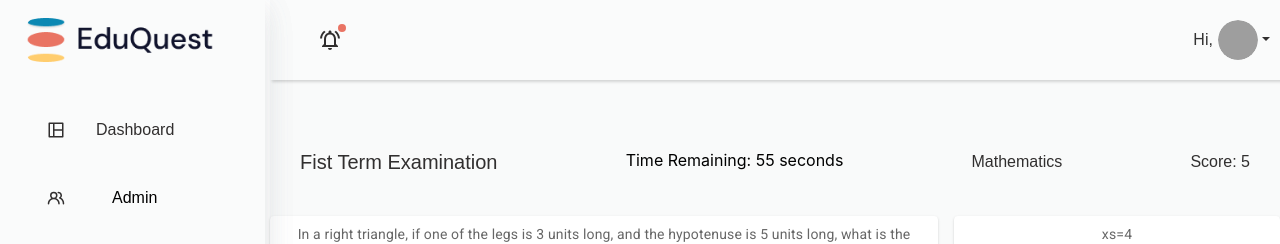
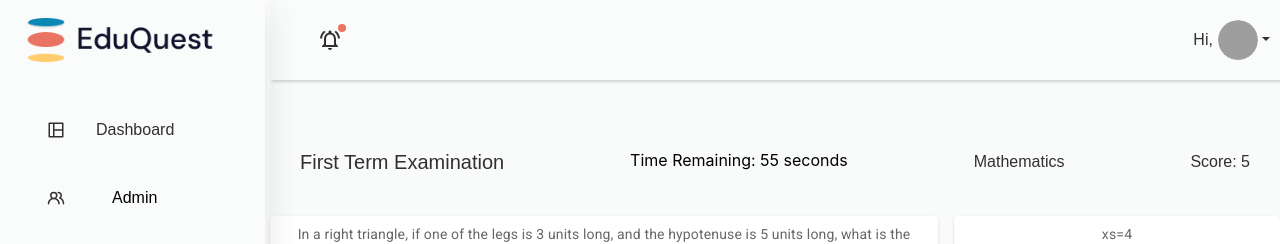
Before and after one commit to zinando/EduQuest, a React (Vite) app in the folder Frontend/: page /exam in a window 1280 px wide. Shown: the top 244 px of the page. Built offline with nearby package versions, Linux system fonts and the light colour scheme; grey boxes are pictures that could not be loaded.

Commit message:
Update Exam.jsx

```diff
--- a/Frontend/src/pages/Exam/Exam.jsx
+++ b/Frontend/src/pages/Exam/Exam.jsx
@@ -28,7 +28,7 @@ const Exam = () => {
           <div className='exam'>
             <ul>
 
-              <li><h5>Fist Term Examination</h5></li>
+              <li><h5>First Term Examination</h5></li>
               <li> <CountdownTimer /></li>
               <li>Mathematics</li>
               <li>Score: 5</li>
```
